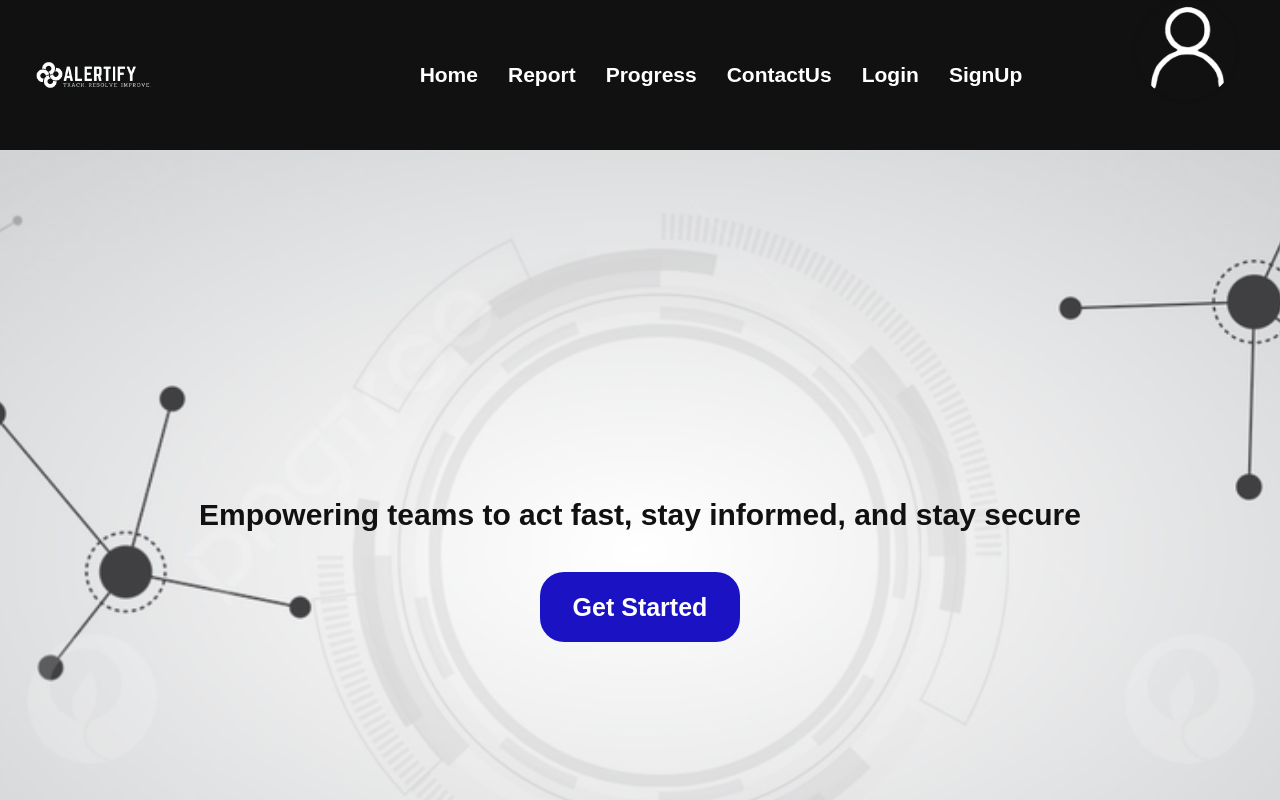
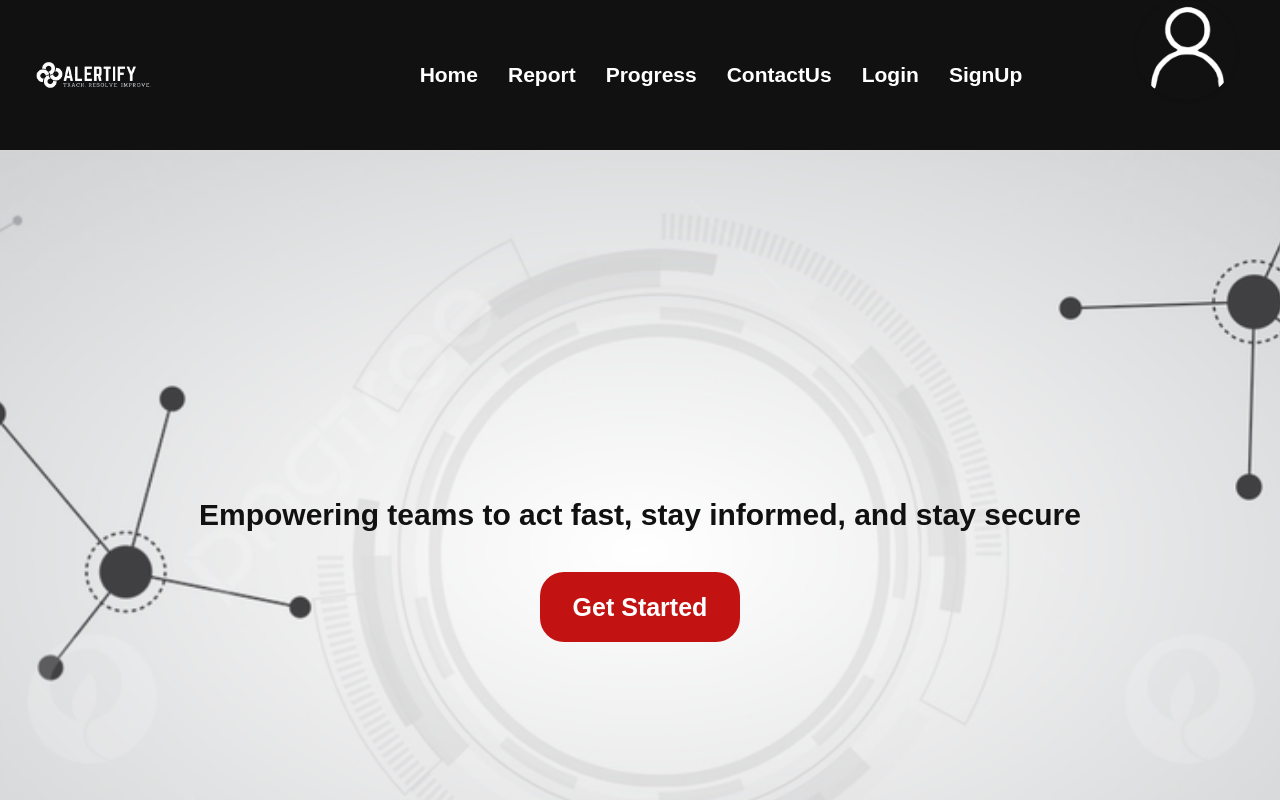
Before and after one commit to HiruniWijendrasinhe/DevOPs_Web, a React (Create React App) app in the folder frontend/my-app/: page /home in a window 1280 px wide. Shown: the top 800 px of the page. Built offline with nearby package versions, Linux system fonts and the light colour scheme.

Commit message:
change code to test pipline

```diff
--- a/frontend/my-app/src/Home.css
+++ b/frontend/my-app/src/Home.css
@@ -36,7 +36,7 @@ flex-direction:row;
 button {
 width:200px;
 height:70px;
-background-color:rgb(27, 18, 195);
+background-color:rgb(195, 18, 18);
 color:white;
 font-size:25px;
 font-weight:bold;
```
